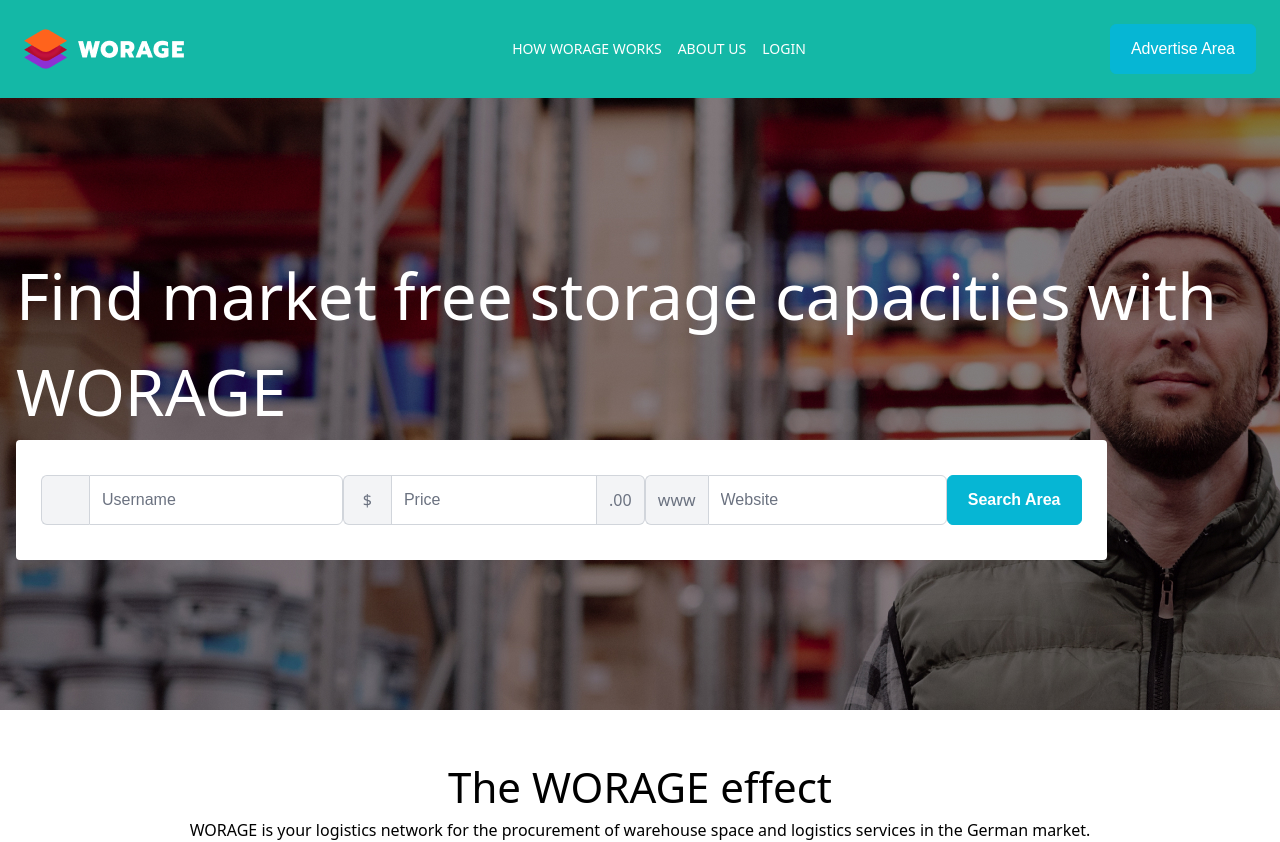
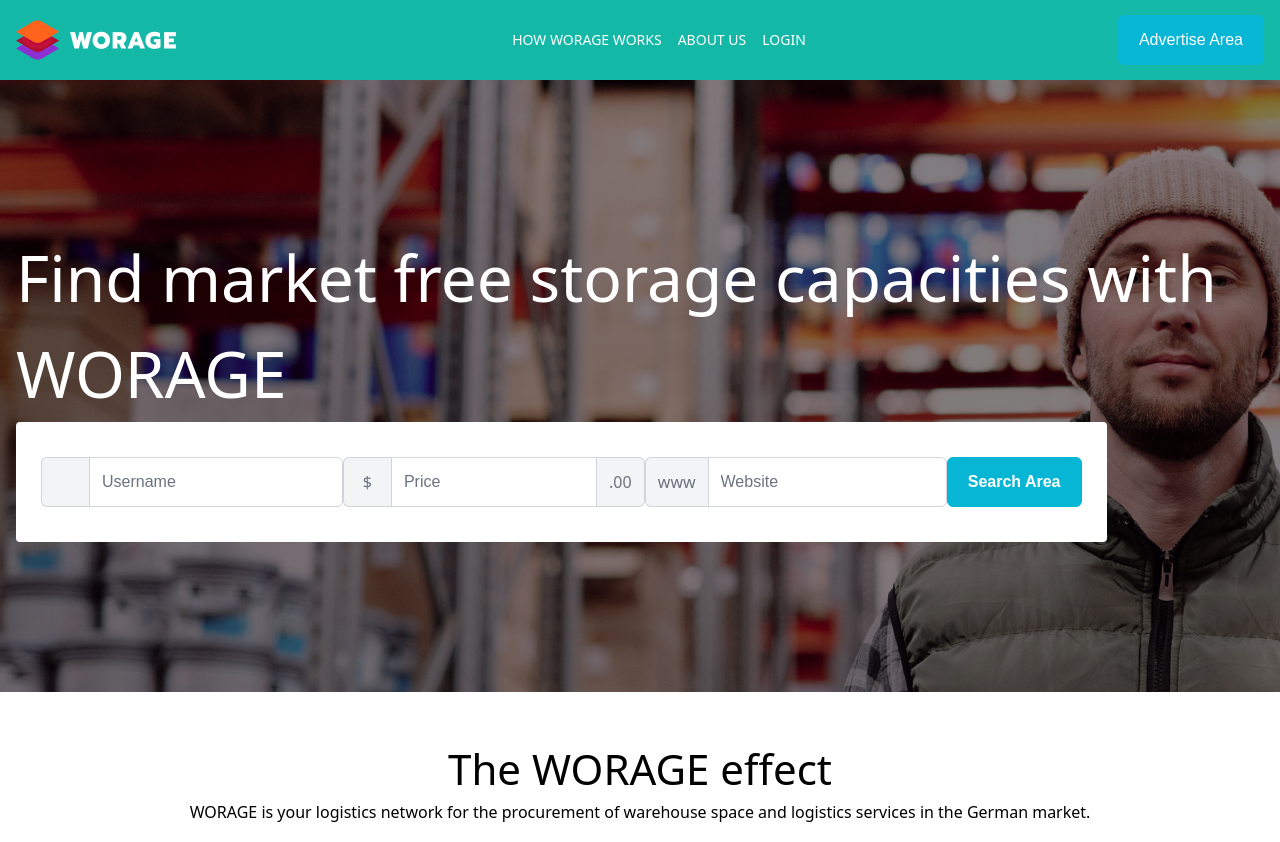
Before and after one commit to larsandrelarsen/PrimeReactTest, a React (Create React App) app: page / in a window 1280 px wide. Shown: the top 842 px of the page. Built offline with nearby package versions, Linux system fonts and the light colour scheme; a web font is replaced by a local one.

Commit message:
css anpassen

```diff
--- a/src/component/nav/TopNav.tsx
+++ b/src/component/nav/TopNav.tsx
@@ -4,7 +4,7 @@
 
 function TopNav() {
   return (
-    <nav className="flex container mx-auto items-center justify-between flex-wrap bg-teal-500 p-6">
+    <nav className="flex container mx-auto items-center justify-between flex-wrap bg-teal-500 py-[15px]">
       <div className="flex items-center flex-shrink-0 text-white mr-6">
         <img alt="logo" src="/app/brand.png"/>
       </div>
```
